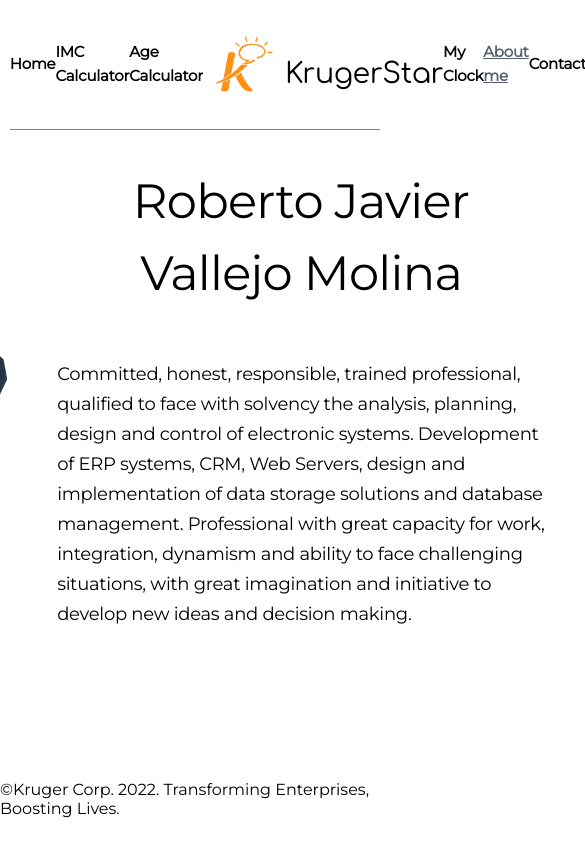
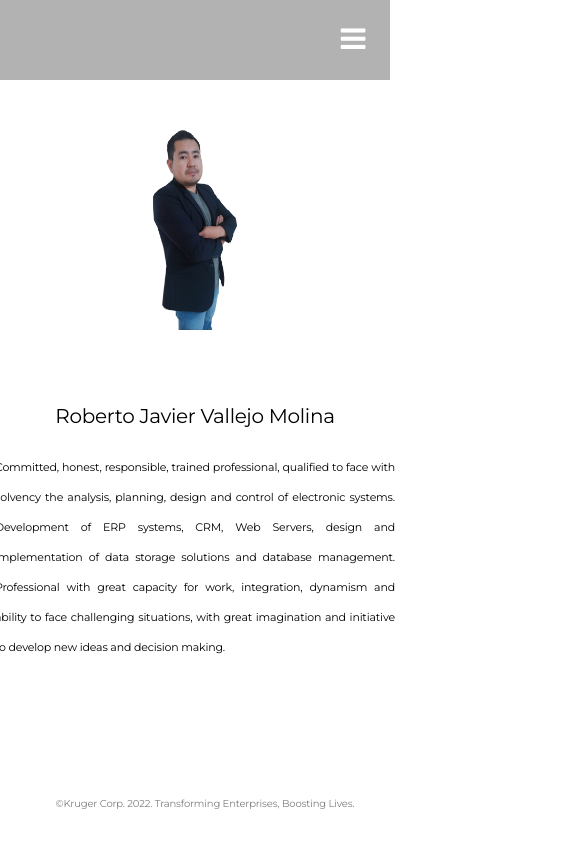
Before and after one commit to rjavier001/kruger-playgroud, a React (Create React App) app in the folder playground-app/: page /about in a window 390 px wide. Shown: the whole page, 585 px wide, since content can reach past the window. Built offline with nearby package versions, Linux system fonts and the light colour scheme.

Commit message:
Css updated navbar updated

```diff
--- a/playground-app/public/index.html
+++ b/playground-app/public/index.html
@@ -3,6 +3,7 @@
   <head>
     <meta charset="utf-8" />
     <link rel="icon" href="%PUBLIC_URL%/favicon.ico" />
+    <link rel="stylesheet" href="https://maxcdn.bootstrapcdn.com/font-awesome/4.4.0/css/font-awesome.min.css">
     <meta name="viewport" content="width=device-width, initial-scale=1" />
     <meta name="theme-color" content="#000000" />
     <meta
--- a/playground-app/src/App.css
+++ b/playground-app/src/App.css
@@ -1,8 +1,6 @@
 .App {
-  display: flex;
-  flex-direction: column;
-  align-items: center;
-  justify-content: center;
+  padding-bottom:50px;
+  position: relative;
 }
 a {
   color: #000;
@@ -54,13 +52,16 @@
 
 /* Footer */
 .Footer__container {
+  height: 60px;
   position: absolute;
   width: 100%;
   bottom: 0;
   display: flex;
   justify-content: center;
+  align-items: center;
   margin: 10px;
 }
+
 .Footer__text {
   font-size: 15px;
   font-weight: 400;
@@ -146,6 +147,12 @@
 
 /* AgeCalculator */
 
+.AgeCalculator__container {
+  display: flex;
+  justify-content: center;
+  align-items: center;
+}
+
 .AgeCalculator__card-container {
   font-family: "Inter";
   display: flex;
@@ -198,6 +205,14 @@
 }
 
 /* MyClock */
+
+.MyClock__container{
+  margin: 50px;
+  display: flex;
+  flex-direction: column;
+  justify-content: center;
+  align-items: center;
+}
 
 .clock-container {
   display: flex;
@@ -322,11 +337,22 @@
 /* Profile */
 
 .Profile__container {
+  margin: 50px;
+  display: flex;
+  justify-content: center;
+}
+.Profile__card {
   display: flex;
   height: 500px;
-  width: 800px;
+  width: 1000px;
+}
+
+.Profile__img{
+  max-width: 800px;
+  max-height: 500px;
 }
 .Profile__body {
+
   display: flex;
   flex-direction: column;
   justify-content: center;
@@ -346,12 +372,13 @@
   font-weight: 400;
   font-size: 18px;
   line-height: 30px;
+  text-align: justify;
   letter-spacing: -0.015em;
 }
 
 /* Contact */
 
-.Contact__container h1{
+.Contact__container h1 {
   font-size: 48px;
   font-weight: 400;
   line-height: 72px;
@@ -359,10 +386,218 @@
   text-align: center;
   margin-bottom: 10px;
 }
-.Contact__container h4{
+.Contact__container h4 {
   font-size: 24px;
   font-weight: 700;
   line-height: 36px;
   letter-spacing: -0.015em;
   text-align: left;
 }
+
+* {
+  margin: 0;
+  padding: 0;
+}
+
+.pages {
+  /* color: #316685; */
+  text-align: center;
+  font-size: calc(1.5rem + 2vw);
+  margin-top: 10%;
+}
+
+.navbar {
+  /* background-color: #1f5156; */
+  background-color: rgba(0, 0, 0, 0.3);
+  height: 80px;
+  display: flex;
+  justify-content: center;
+  align-items: center;
+  font-size: 1.2rem;
+  position: sticky;
+  top: 0;
+  z-index: 20;
+}
+
+.nav-container {
+  display: flex;
+  justify-content: center;
+  align-items: center;
+  width: 100%;
+  height: 80px;
+  max-width: 1500px;
+}
+
+.main-container {
+  position: absolute;
+  top: 0;
+  bottom: 0;
+  left: 0;
+  right: 0;
+  background-color: rgba(0, 0, 0, 0.3);
+}
+
+.nav-logo {
+  color: #000;
+  align-items: center;
+  margin-left: 20px;
+  cursor: pointer;
+  text-decoration: none;
+  font-size: 2rem;
+  flex-grow: 1;
+}
+
+.nav-menu {
+  display: flex;
+  list-style: none;
+  text-align: center;
+  margin-right: 2rem;
+}
+
+.nav-links {
+  color: #000;
+  text-decoration: none;
+  padding: 0.5rem 1rem;
+  height: 100%;
+  border-bottom: 3px solid transparent;
+}
+.fa-code {
+  margin-left: 1rem;
+}
+
+.nav-item {
+  line-height: 40px;
+  margin-right: 1rem;
+}
+
+.nav-item:after {
+  content: "";
+  display: block;
+  height: 3px;
+  width: 0;
+  background: transparent;
+  transition: width 0.7s ease, background-color 0.5s ease;
+}
+
+.nav-item:hover:after {
+  width: 100%;
+  background: #fff;
+}
+
+.nav-item.active {
+  color: #fff;
+  border: 1px solid #fff;
+}
+
+.nav-icon {
+  display: none;
+}
+
+@media screen and (max-width: 960px) {
+
+  .Footer__text {
+    font-size: 10px;
+    font-weight: 200;
+    line-height: 20px;
+    color: rgba(0, 0, 0, 0.5);
+  }
+
+  .nav-menu {
+    display: flex;
+    flex-direction: column;
+    width: 100%;
+    border-top: 1pxsolid #fff;
+    position: absolute;
+    top: 80px;
+    left: -110%;
+    opacity: 1;
+    transition: all 0.5s ease;
+  }
+
+  .nav-menu.active {
+    background: rgba(255, 162, 75, 0.763);
+    left: 0px;
+    opacity: 1;
+    transition: all 0.5s ease;
+    z-index: 1;
+  }
+  .nav-item .active {
+    color: #fff;
+    border: none;
+  }
+  .nav-links {
+    padding: 1.5rem;
+    width: 100%;
+    display: table;
+  }
+
+  .nav-icon {
+    display: block;
+    position: absolute;
+    top: 0;
+    right: 0;
+    transform: translate(-100%, 60%);
+    font-size: 1.8rem;
+    cursor: pointer;
+    color: #fff;
+  }
+
+  .Welcome__container {
+    margin-top: 100px;
+    display: flex;
+    flex-direction: column;
+    align-items: center;
+    justify-items: con;
+    width: 100%;
+  }
+  .Welcome__container h1 {
+    width: 300px;
+    font-style: normal;
+    font-weight: 400;
+    font-size: 28px;
+    line-height: 72px;
+    text-align: center;
+    letter-spacing: -0.015em;
+  }
+  .Welcome__container p {
+    width: 300px;
+    font-style: normal;
+    font-weight: 400;
+    font-size: 15px;
+    line-height: 50px;
+    text-align: center;
+    letter-spacing: -0.015em;
+  }
+
+  .Profile__container {
+    display: flex;
+    flex-direction: column;
+    align-items: center;
+  }
+  .Profile__card {
+    display: flex;
+    flex-direction: column;
+    align-items: center;
+    max-height: 200px;
+    max-width: 500px;
+  }
+
+  .Profile__img{
+    max-width: 300px;
+    max-height: 200px;
+  }
+  .Profile__body h1 {
+    font-style: bold;
+    font-weight: 400;
+    font-size: 20px;
+    line-height: 72px;
+    text-align: center;
+  }
+  .Profile__body p {
+    font-style: normal;
+    font-weight: 400;
+    font-size: 11px;
+    line-height: 30px;
+    text-align: justify;
+  }
+}
--- a/playground-app/src/App.jsx
+++ b/playground-app/src/App.jsx
@@ -11,9 +11,10 @@
 
 function App() {
   return (
-    <div className="App">
+    <div className="">
       <Router>
         <NavBarComponent />
+        <div className="App">
         <Routes>
           <Route path="/" element={<HomePage />} />
           <Route path="/imc" element={<ImcCalculatorComponent />} />
@@ -22,6 +23,7 @@
           <Route path="/about" element={<AboutPage />} />
           <Route path="/contact" element={<ContactPage />} />
         </Routes>
+        </div>
         <FooterComponent />
       </Router>
     </div>
--- a/playground-app/src/components/FooterComponent.jsx
+++ b/playground-app/src/components/FooterComponent.jsx
@@ -3,7 +3,7 @@
 const FooterComponent = () => {
   return (
     <div className="Footer__container">
-      <p className="footer__text">©Kruger Corp. 2022. Transforming Enterprises, Boosting Lives.</p>
+      <p className="Footer__text">©Kruger Corp. 2022. Transforming Enterprises, Boosting Lives.</p>
     </div>
   );
 };
--- a/playground-app/src/components/MyClockComponent.jsx
+++ b/playground-app/src/components/MyClockComponent.jsx
@@ -23,7 +23,7 @@
     setInterval(update, 1000);
   });
   return (
-    <div>
+    <div className="MyClock__container">
       <h1>
         {timeZone} - {time}
       </h1>
--- a/playground-app/src/components/NavBarComponent.jsx
+++ b/playground-app/src/components/NavBarComponent.jsx
@@ -1,88 +1,90 @@
-import React from "react";
+import { useState } from "react";
 import { NavLink } from "react-router-dom";
-import Logo from "../assets/krugerlogo.png"
+import Logo from "../assets/krugerlogo.png";
 
 const NavBarComponent = () => {
-//   const linkState = (isActive) => {
-//     let color = "545e6f";
-//     let textDecoration = "None";
-//     if (isActive) {
-//       textDecoration = "Underline";
-//     } else {
-//       textDecoration = "none";
-//     }
-//     return { color, textDecoration };
-//   };
+  const [click, setClick] = useState(false);
+  const handleClick = () => setClick(!click);
+  const Close = () => setClick(false);
+
   return (
-    <div className="NavBar__container">
-      <div className="NavBar__wrapper">
+    <div>
+      <div className={click ? "main-container" : ""} onClick={() => Close()} />
+      <nav className="navbar" onClick={(e) => e.stopPropagation()}>
+        <div className="nav-container">
+          <ul className={click ? "nav-menu active" : "nav-menu"}>
+            <li className="nav-item">
               <NavLink
-          className="Navbar__link"
-          style={({ isActive }) => ({
-            color: isActive ? '#545e6f' : '#000',
-            textDecoration: isActive?'Underline':'none'
-          })}
+                exact
                 to="/"
+                activeClassName="active"
+                className="nav-links"
+                onClick={click ? handleClick : null}
               >
                 Home
               </NavLink>
+            </li>
+            <li className="nav-item">
               <NavLink
-          className="Navbar__link"
-          style={({ isActive }) => ({
-            color: isActive ? '#545e6f' : '#000',
-            textDecoration: isActive?'Underline':'none'
-          })}
+                exact
                 to="/imc"
+                activeClassName="active"
+                className="nav-links"
+                onClick={click ? handleClick : null}
               >
                 IMC Calculator
               </NavLink>
+            </li>
+            <li className="nav-item">
               <NavLink
-          className="Navbar__link"
-          style={({ isActive }) => ({
-            color: isActive ? '#545e6f' : '#000',
-            textDecoration: isActive?'Underline':'none'
-          })}
+                exact
                 to="/age"
+                activeClassName="active"
+                className="nav-links"
+                onClick={click ? handleClick : null}
               >
                 Age Calculator
               </NavLink>
-        <div className="NavBar__title">
-            <img className="NavBar__image" src={Logo} alt="logo" />
-            <p className="NavBar__name">
-                KrugerStar
-            </p>
-        </div>
+            </li>
+            <li className="nav-item">
               <NavLink
-          className="Navbar__link"
-          style={({ isActive }) => ({
-            color: isActive ? '#545e6f' : '#000',
-            textDecoration: isActive?'Underline':'none'
-          })}
+                exact
                 to="/clock"
+                activeClassName="active"
+                className="nav-links"
+                onClick={click ? handleClick : null}
               >
                 My Clock
               </NavLink>
+            </li>
+            <li className="nav-item">
               <NavLink
-          className="Navbar__link"
-          style={({ isActive }) => ({
-            color: isActive ? '#545e6f' : '#000',
-            textDecoration: isActive?'Underline':'none'
-          })}
+                exact
                 to="/about"
+                activeClassName="active"
+                className="nav-links"
+                onClick={click ? handleClick : null}
               >
                 About me
               </NavLink>
+            </li>
+            <li className="nav-item">
               <NavLink
-          className="Navbar__link"
-          style={({ isActive }) => ({
-            color: isActive ? '#545e6f' : '#000',
-            textDecoration: isActive?'Underline':'none'
-          })}
+                exact
                 to="/contact"
+                activeClassName="active"
+                className="nav-links"
+                onClick={click ? handleClick : null}
               >
                 Contact
               </NavLink>
+            </li>
+          </ul>
+          <div className="nav-icon" onClick={handleClick}>
+            <i className={click ? "fa fa-times" : "fa fa-bars"}></i>
           </div>
+        </div>
+      </nav>
     </div>
   );
 };
--- a/playground-app/src/components/ProfileComponent.jsx
+++ b/playground-app/src/components/ProfileComponent.jsx
@@ -1,10 +1,11 @@
 import React from "react";
-import Photo from "../assets/photo.png"
+import Photo from "../assets/photo.png";
 
 const ProfileComponent = () => {
   return (
     <div className="Profile__container">
-      <img src={Photo} alt="profile" />
+      <div className="Profile__card">
+        <img className="Profile__img" src={Photo} alt="profile" />
         <div className="Profile__body">
           <h1>Roberto Javier Vallejo Molina</h1>
           <p>
@@ -18,6 +19,7 @@
           </p>
         </div>
       </div>
+    </div>
   );
 };
 
```
Also changed, not shown: playground-app/src/components/AgeCalculatorComponent.jsx (+20 -4 lines), playground-app/src/components/NavBarComponent copy.jsx (added, +81 -0 lines), 1 other file (tests, documents, lock files or other folders). Lines whose indentation alone changed are shown as unchanged.
